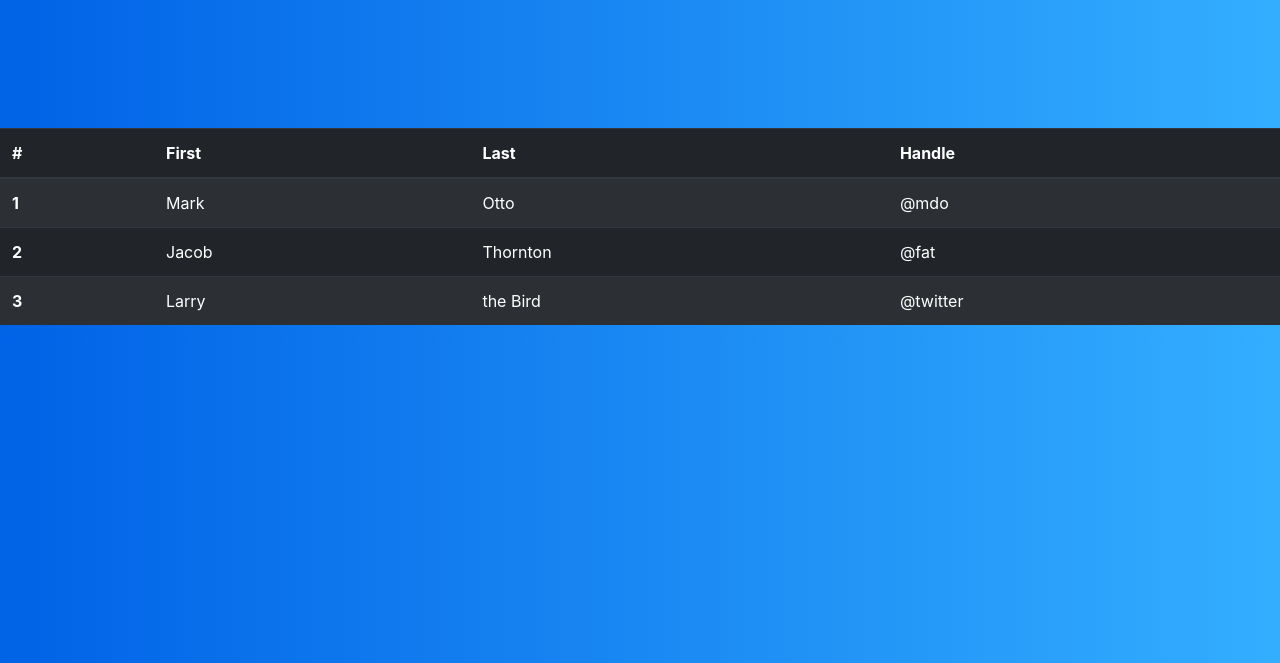
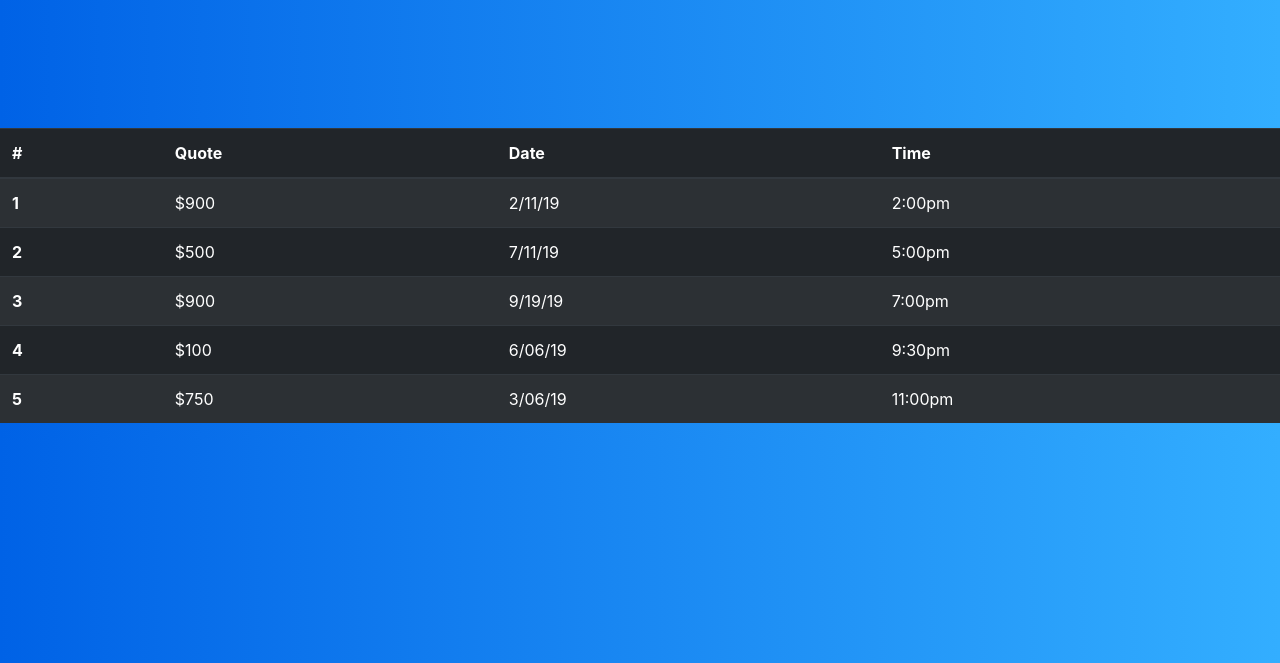
Before and after one commit to Cklewis/FuelPredict.github.io, a Python web app: template Templates/fqHistory.html in a window 1280 px wide. Shown: the part 56-719 px from the top of the page. Run offline with Jinja, Linux system fonts and the light colour scheme; the template is opened without the code that fills it, so the values that code supplies are empty; some libraries are stand-ins or nearby versions.

Commit message:
Table modifications

```diff
--- a/Templates/fqHistory.html
+++ b/Templates/fqHistory.html
@@ -1,5 +1,6 @@
 <!DOCTYPE html>
 <html lang="en">
+
 <head>
   <meta charset="UTF-8">
   <meta name="viewport" content="width=device-width, initial-scale=1.0">
@@ -9,8 +10,8 @@
   <link rel="stylesheet" href="https://maxcdn.bootstrapcdn.com/bootstrap/4.0.0/css/bootstrap.min.css"
     integrity="sha384-Gn5384xqQ1aoWXA+058RXPxPg6fy4IWvTNh0E263XmFcJlSAwiGgFAW/dAiS6JXm" crossorigin="anonymous">
   <link rel="stylesheet" href="../Static/fqHistory.css">
-    <script src="java.js"></script>
 </head>
+
 <body>
   <nav class="navbar navbar-expand-sm navbar-dark bg-dark">
     <a href="#" class="navbar-brand">Fuel Rate Prediction</a>
@@ -43,32 +44,46 @@
     <thead>
       <tr>
         <th scope="col">#</th>
-                            <th scope="col">First</th>
-                            <th scope="col">Last</th>
-                            <th scope="col">Handle</th>
+        <th scope="col">Quote</th>
+        <th scope="col">Date</th>
+        <th scope="col">Time</th>
       </tr>
     </thead>
     <tbody>
       <tr>
         <th scope="row">1</th>
-                            <td>Mark</td>
-                            <td>Otto</td>
-                            <td>@mdo</td>
+        <td>$900</td>
+        <td>2/11/19</td>
+        <td>2:00pm</td>
       </tr>
       <tr>
         <th scope="row">2</th>
-                            <td>Jacob</td>
-                            <td>Thornton</td>
-                            <td>@fat</td>
+        <td>$500</td>
+        <td>7/11/19</td>
+        <td>5:00pm</td>
       </tr>
       <tr>
         <th scope="row">3</th>
-                            <td>Larry</td>
-                            <td>the Bird</td>
-                            <td>@twitter</td>
+        <td>$900</td>
+        <td>9/19/19</td>
+        <td>7:00pm</td>
+      </tr>
+      <tr>
+        <th scope="row">4</th>
+        <td>$100</td>
+        <td>6/06/19</td>
+        <td>9:30pm</td>
+      </tr>
+      <tr>
+        <th scope="row">5</th>
+        <td>$750</td>
+        <td>3/06/19</td>
+        <td>11:00pm</td>
       </tr>
     </tbody>
   </table>
 
+
 </body>
+
 </html>
```
Lines whose indentation alone changed are shown as unchanged.
